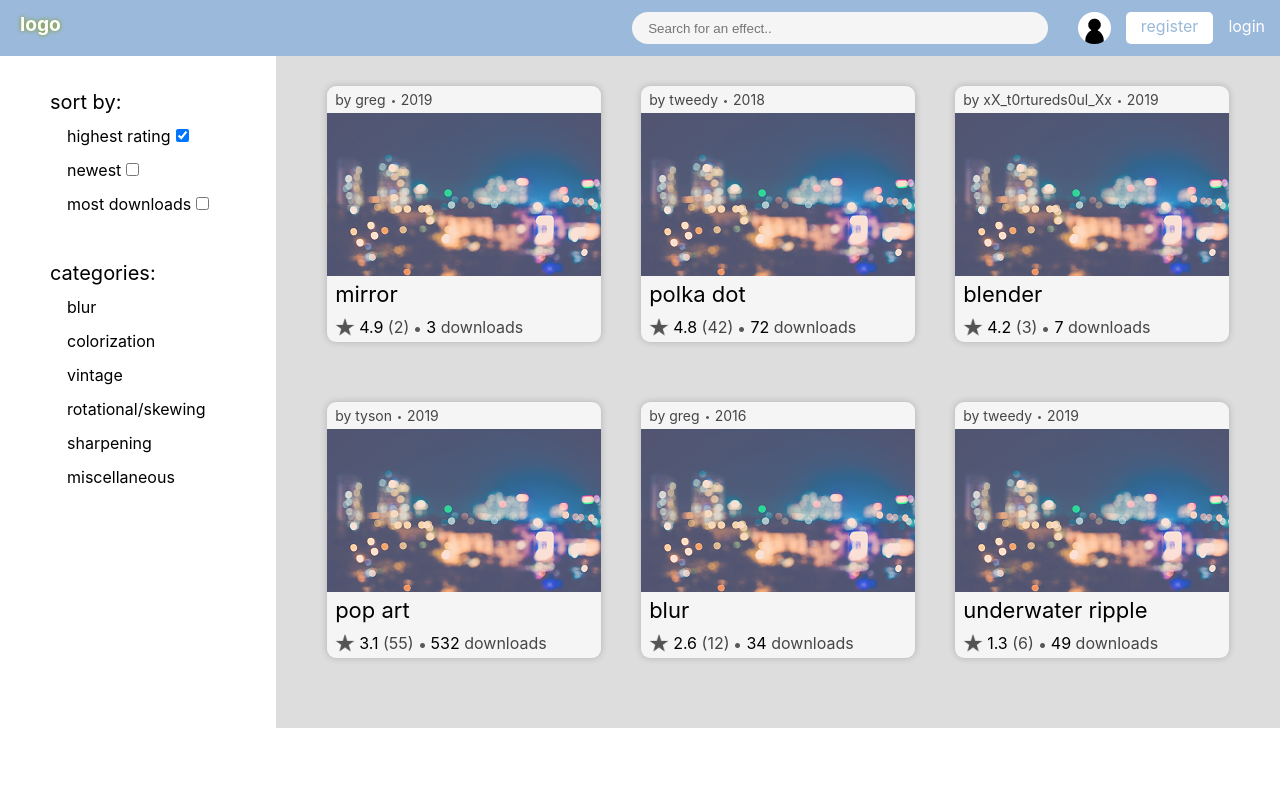
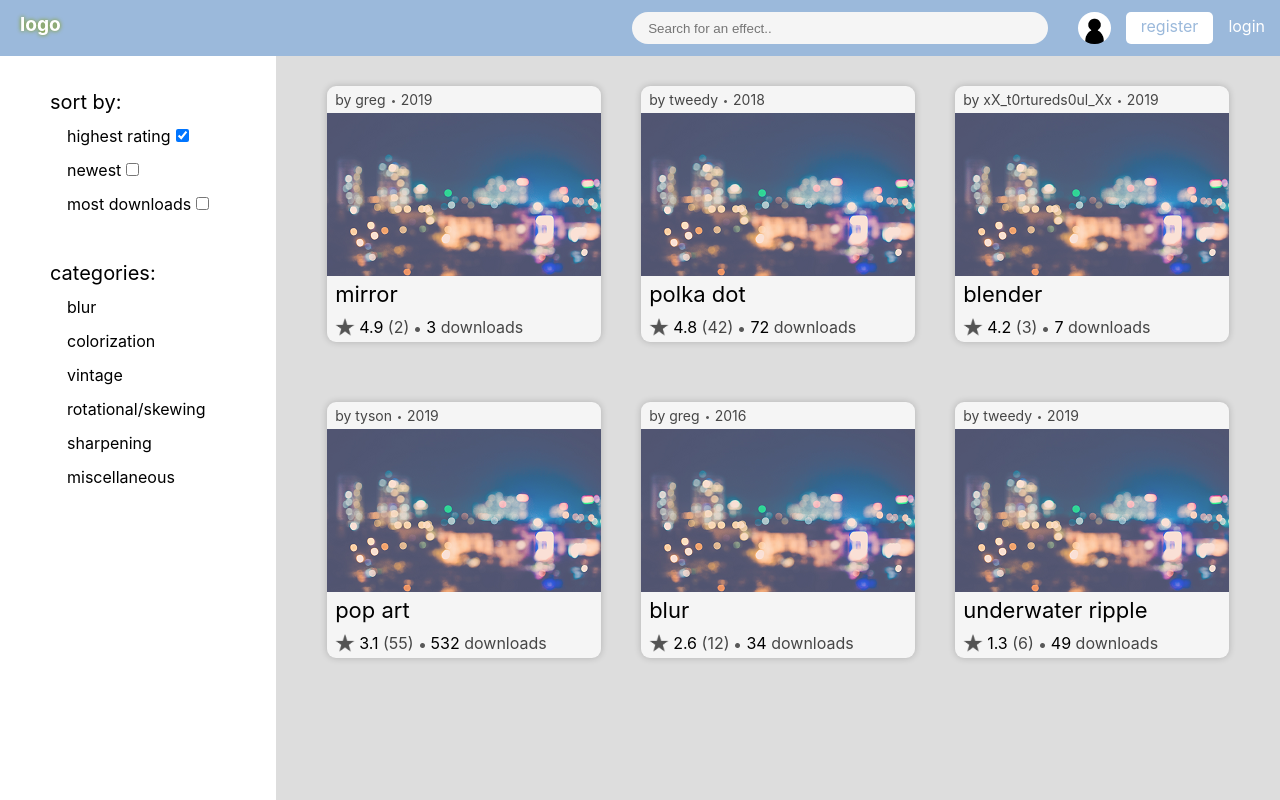
Before and after one commit to B-Evans99/customeffects, a React (Create React App) app in the folder custome/: page / in a window 1280 px wide. Built offline with nearby package versions, Linux system fonts and the light colour scheme.

Commit message:
feat(App.css, card.js): restore card click

```diff
--- a/custome/src/App.css
+++ b/custome/src/App.css
@@ -6,6 +6,13 @@
   --white: #fff;
   --highlight: rgb(182, 9, 81);
   --secondary-highlight: rgb(219, 9, 97);
+}
+
+html,
+body,
+#root,
+.App {
+  min-height: 100vh;
 }
 
 a {
@@ -97,6 +104,7 @@ a:hover {
 .HomePage {
   display: flex;
   flex-direction: row;
+  flex: 1;
 }
 
 .filterBox {
@@ -136,6 +144,8 @@ a:hover {
   background: #ddd;
   justify-content: center;
   padding-bottom: 40px;
+  align-items: flex-start;
+  align-content: flex-start;
 }
 
 .Card {
--- a/custome/src/components/card.js
+++ b/custome/src/components/card.js
@@ -4,6 +4,7 @@ import star from "../images/star.png";
 import dot from "../images/dot.png";
 import "../App.css";
 import users from "../data/users.js";
+import { useHistory } from "react-router-dom";
 
 const Card = props => {
   let effectName = props.effect.name;
@@ -11,9 +12,11 @@ const Card = props => {
   let setResultsType = props.setResultsType;
   let effect = props.effect;
 
+  const history = useHistory();
+
   const cardClick = () => {
     setResultsType(prevstate => (prevstate = [3, effectName]));
-    setNavigation(prevstate => (prevstate = 2));
+    history.push("/results");
   };
 
   return (
```
